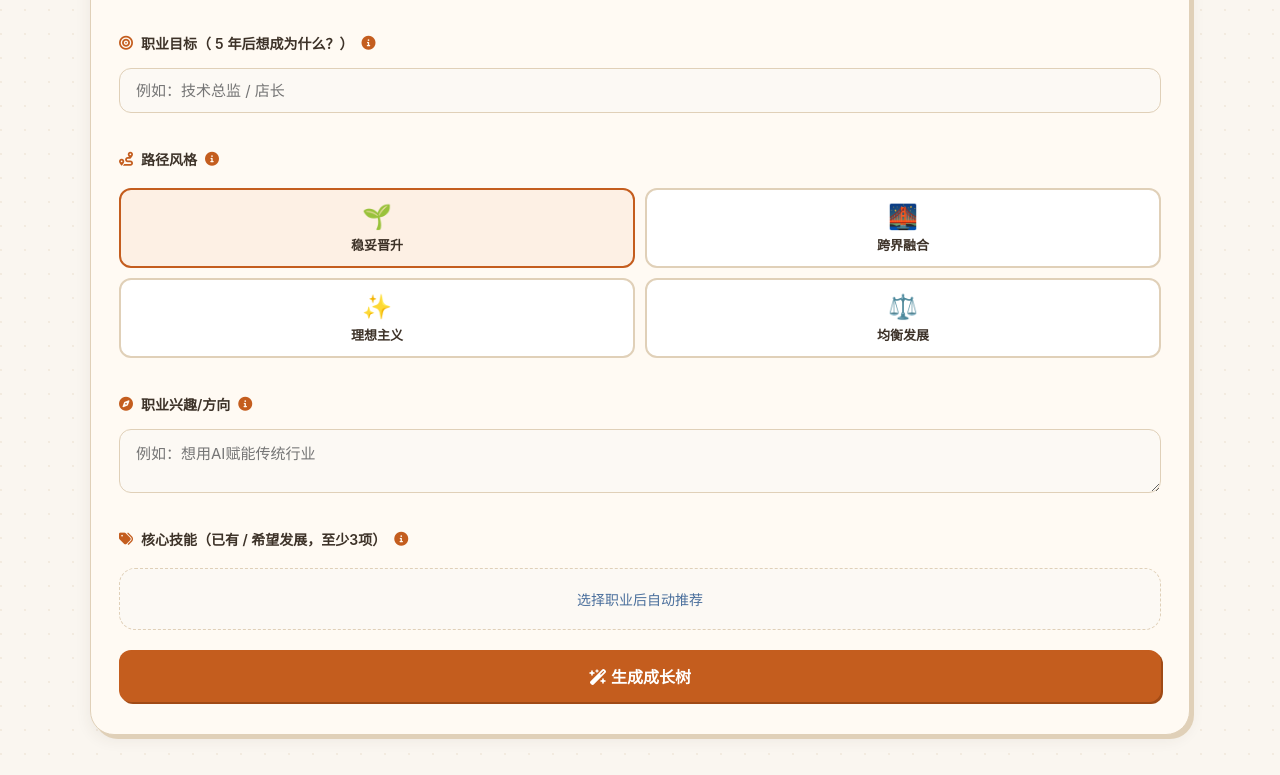
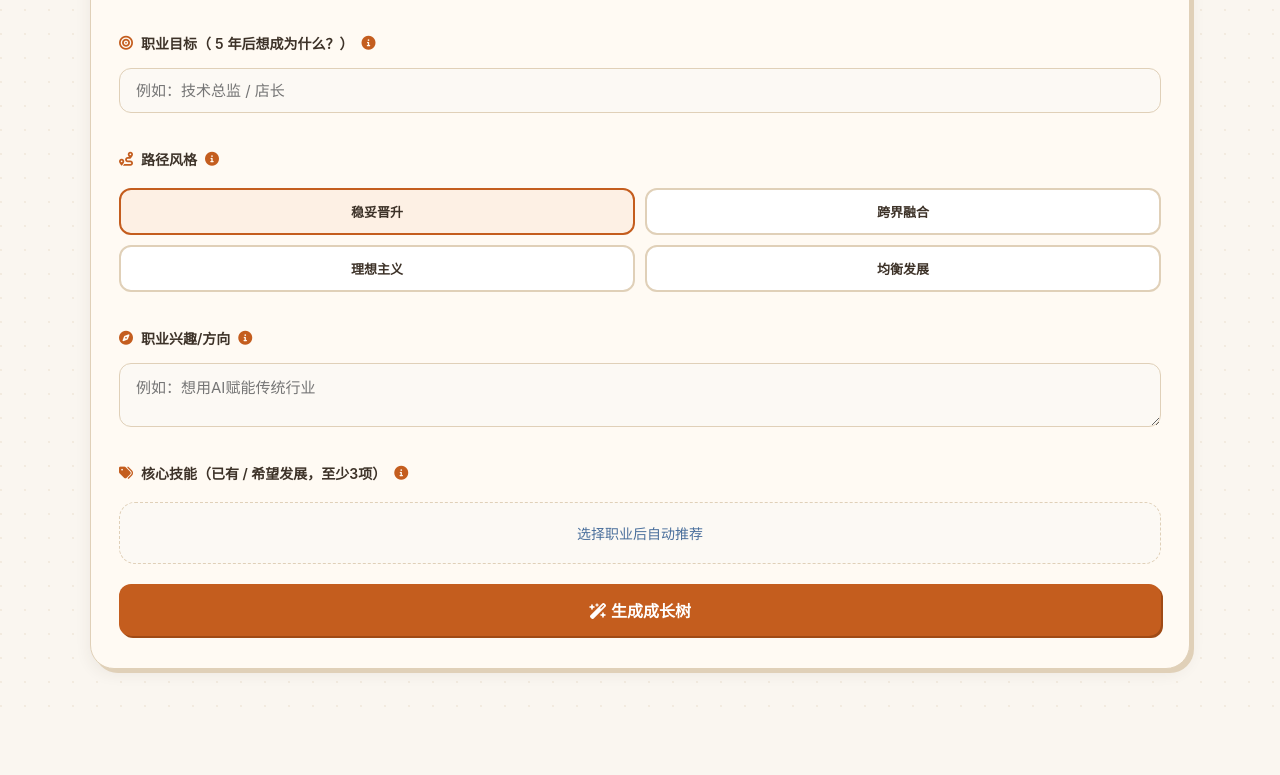
Before and after one commit to zhe404/career-path-tbox, a website: page index.html in a window 1280 px wide. Shown: the part 951-1726 px from the top of the page. After the commit the page ends 1660 px from the top, so only its background shows below. Drawn offline with nearby package versions, Linux system fonts and the light colour scheme.

Commit message:
remove path style icons

```diff
--- a/index.html
+++ b/index.html
@@ -617,10 +617,10 @@ body::after{bottom:-50px;left:-50px;background:radial-gradient(circle,rgba(196,9
             </i>
           </label>
           <div class="style-cards" id="styleCards">
-            <div class="style-card selected" data-style="default"><span class="style-icon">🌱</span><div class="style-name">稳妥晋升</div></div>
-            <div class="style-card" data-style="cross"><span class="style-icon">🌉</span><div class="style-name">跨界融合</div></div>
-            <div class="style-card" data-style="ideal"><span class="style-icon">✨</span><div class="style-name">理想主义</div></div>
-            <div class="style-card" data-style="balanced"><span class="style-icon">⚖️</span><div class="style-name">均衡发展</div></div>
+            <div class="style-card selected" data-style="default"><div class="style-name">稳妥晋升</div></div>
+            <div class="style-card" data-style="cross"><div class="style-name">跨界融合</div></div>
+            <div class="style-card" data-style="ideal"><div class="style-name">理想主义</div></div>
+            <div class="style-card" data-style="balanced"><div class="style-name">均衡发展</div></div>
           </div>
         </div>
         <div class="form-group full-width">
```
